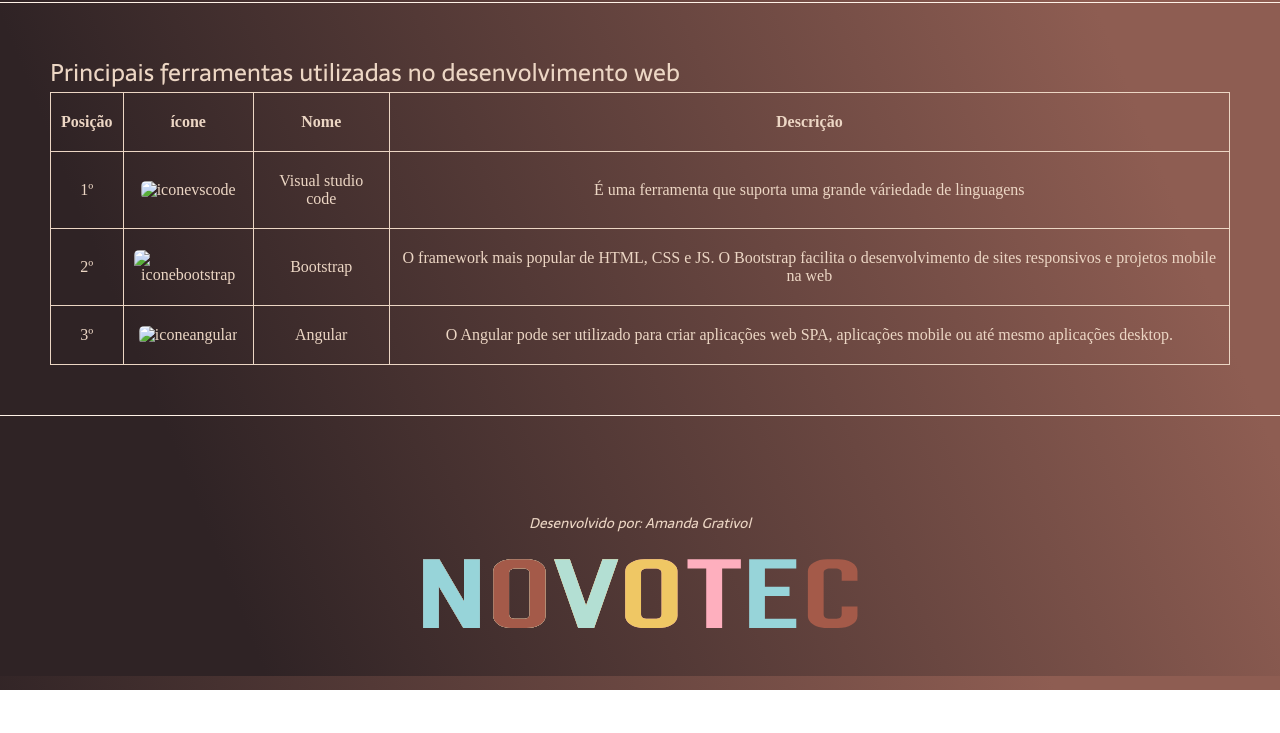
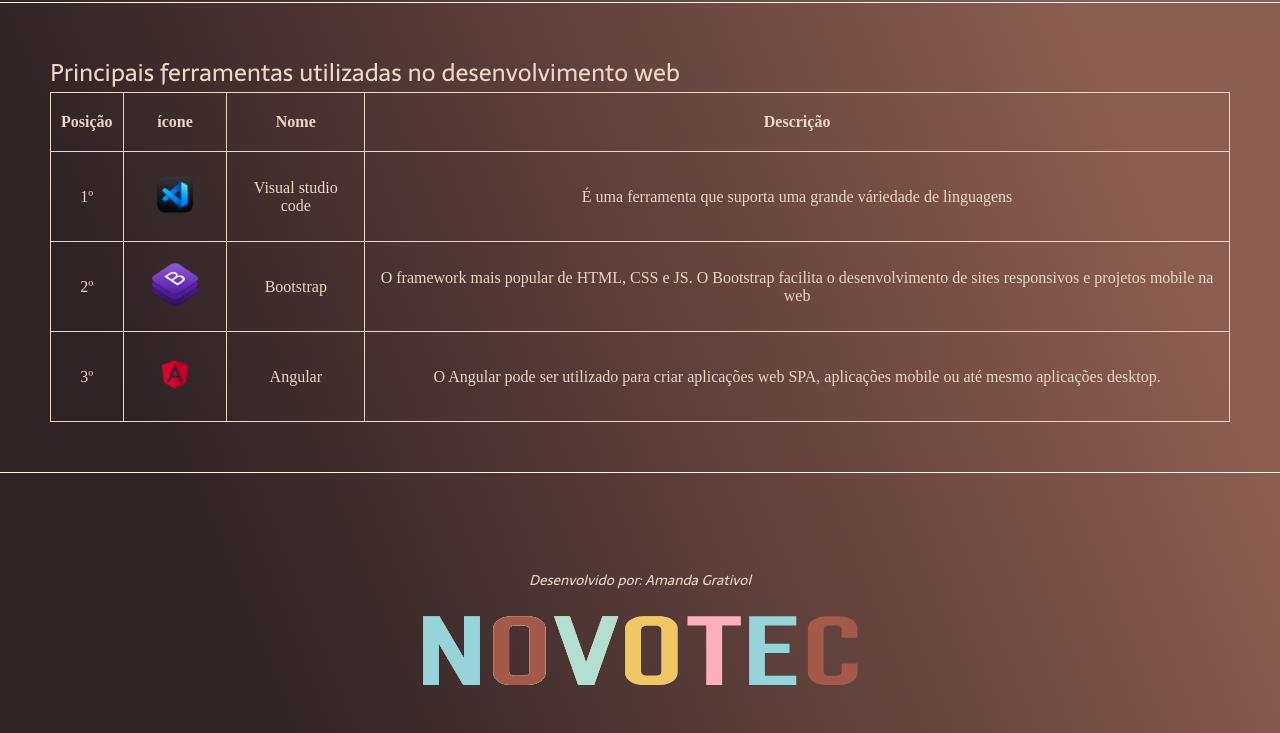
Before and after one commit to amandaGrativol/novotec, a plain HTML site: page ferramenta.html in a window 1280 px wide. Shown: the part 110-843 px from the top of the page. Before the commit the page ends 800 px from the top, so only its background shows below. Drawn offline with Linux system fonts and the light colour scheme; files whose address does not match are found by name.

Commit message:
atualização

```diff
--- a/ferramenta.html
+++ b/ferramenta.html
@@ -5,6 +5,7 @@
     <meta name="viewport" content="width=device-width, initial-scale=1.0">
     <link rel="stylesheet" href="/css/style.css">
     <link rel="stylesheet" href="/css/ferramentas.css">
+    <link rel="shortcut icon" href="/img/logoNovoTec.ico" type="image/x-icon">
     <title>Tec Bot | Ferramentas</title>
 </head>
 <body>
@@ -33,19 +34,19 @@
             <tbody>
                 <tr>
                     <td>1º</td>
-                    <td><img class="vscode" src="vsc.png" alt="iconevscode"></td>
+                    <td><img class="vscode" src="/img/vsc.png" alt="iconevscode"></td>
                     <td>Visual studio code</td>
                     <td>É uma ferramenta que suporta uma grande váriedade de linguagens</td>
                 </tr>
                 <tr>
                     <td>2º</td>
-                    <td><img class="boot" src="bot.png" alt="iconebootstrap"></td>
+                    <td><img class="boot" src="/img/bot.png" alt="iconebootstrap"></td>
                     <td>Bootstrap</td>
                     <td>O framework mais popular de HTML, CSS e JS. O Bootstrap facilita o desenvolvimento de sites responsivos e projetos mobile na web</td>
                 </tr>
                 <tr>
                     <td>3º</td>
-                    <td><img class="angular" src="angular.png" alt="iconeangular"></td>
+                    <td><img class="angular" src="/img/angular.png" alt="iconeangular"></td>
                     <td>Angular</td>
                     <td>O Angular pode ser utilizado para criar aplicações web SPA, aplicações
                          mobile ou até mesmo aplicações desktop.</td>
```
Also changed, not shown: form.html (+1 -0 lines), index.html (+1 -0 lines), sobre.html (+1 -1 lines), img/logoNovoTec.ico (added).
